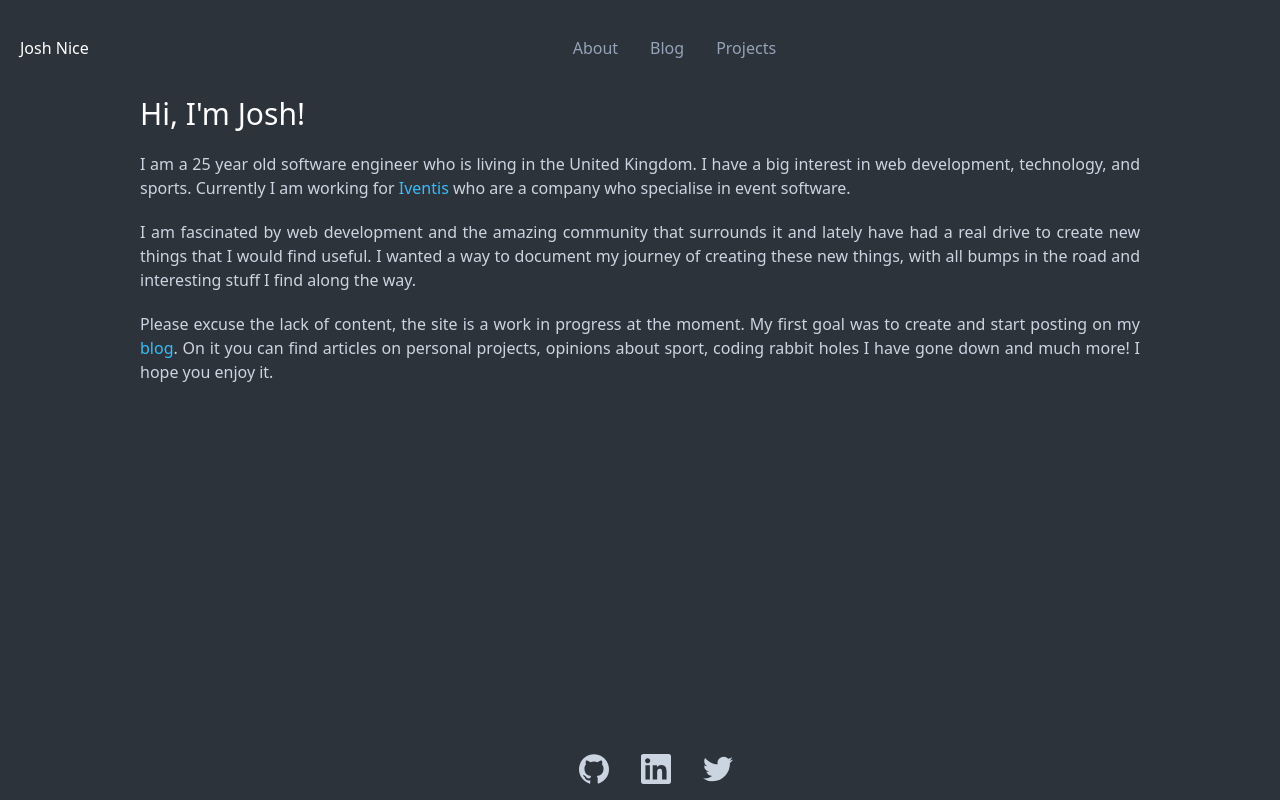
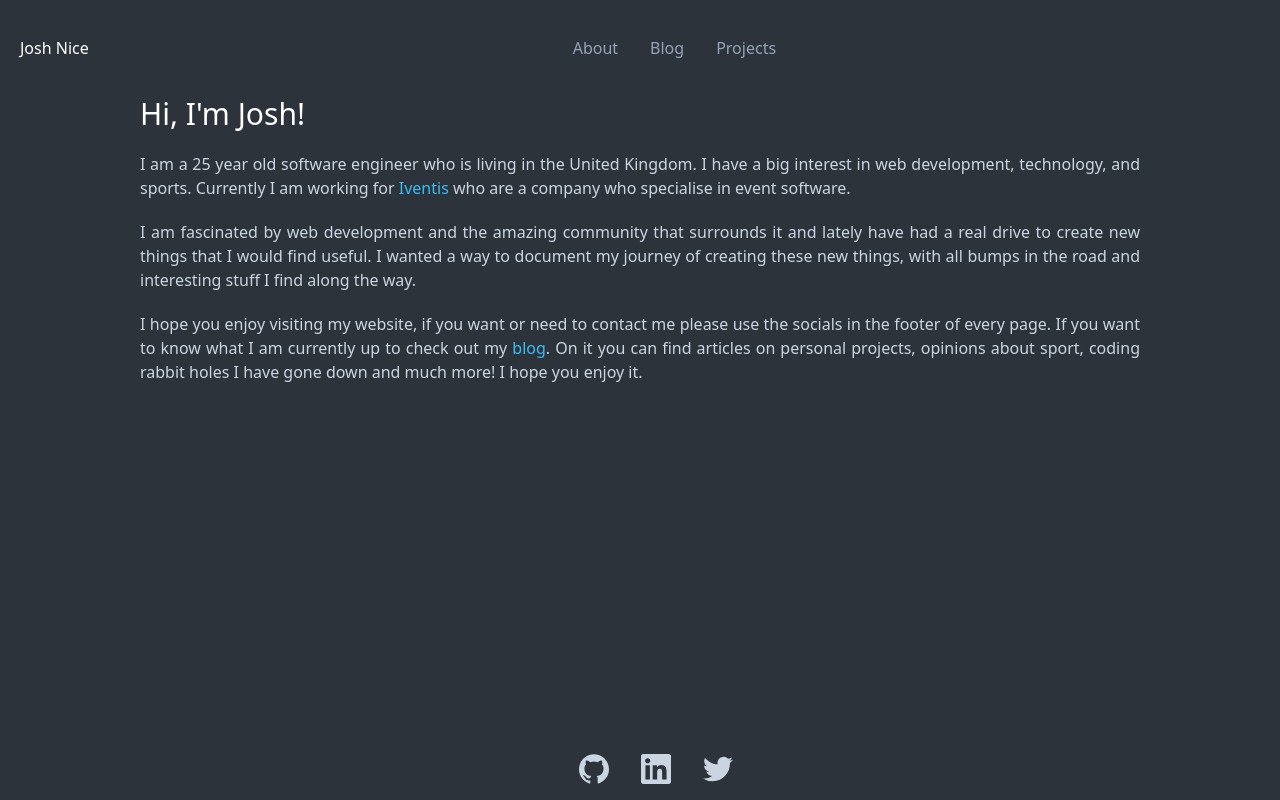
Before and after one commit to joshnice/blog, a React (Vite) app in the folder frontend/: page / in a window 1280 px wide. Built offline with nearby package versions, Linux system fonts and the light colour scheme; no server answers.

Commit message:
Update home content

```diff
--- a/frontend/src/pages/home.tsx
+++ b/frontend/src/pages/home.tsx
@@ -24,7 +24,7 @@ export const HomePage: FunctionComponent = () => {
                 <Header>Hi, I'm Josh!</Header>
                 <Text>I am a 25 year old software engineer who is living in the United Kingdom. I have a big interest in web development, technology, and sports. Currently I am working for <Link href="https://www.iventis.co.uk/" newTab>Iventis</Link> who are a company who specialise in event software.</Text>
                 <Text> I am fascinated by web development and the amazing community that surrounds it and lately have had a real drive to create new things that I would find useful. I wanted a way to document my journey of creating these new things, with all bumps in the road and interesting stuff I find along the way. </Text>
-                <Text>Please excuse the lack of content, the site is a work in progress at the moment. My first goal was to create and start posting on my <Link onClick={onBlogClick}>blog</Link>. On it you can find articles on personal projects, opinions about sport, coding rabbit holes I have gone down and much more! I hope you enjoy it.</Text>
+                <Text>I hope you enjoy visiting my website, if you want or need to contact me please use the socials in the footer of every page. If you want to know what I am currently up to check out my <Link onClick={onBlogClick}>blog</Link>. On it you can find articles on personal projects, opinions about sport, coding rabbit holes I have gone down and much more! I hope you enjoy it.</Text>
             </div>
         </PageContainer>
     )
```
